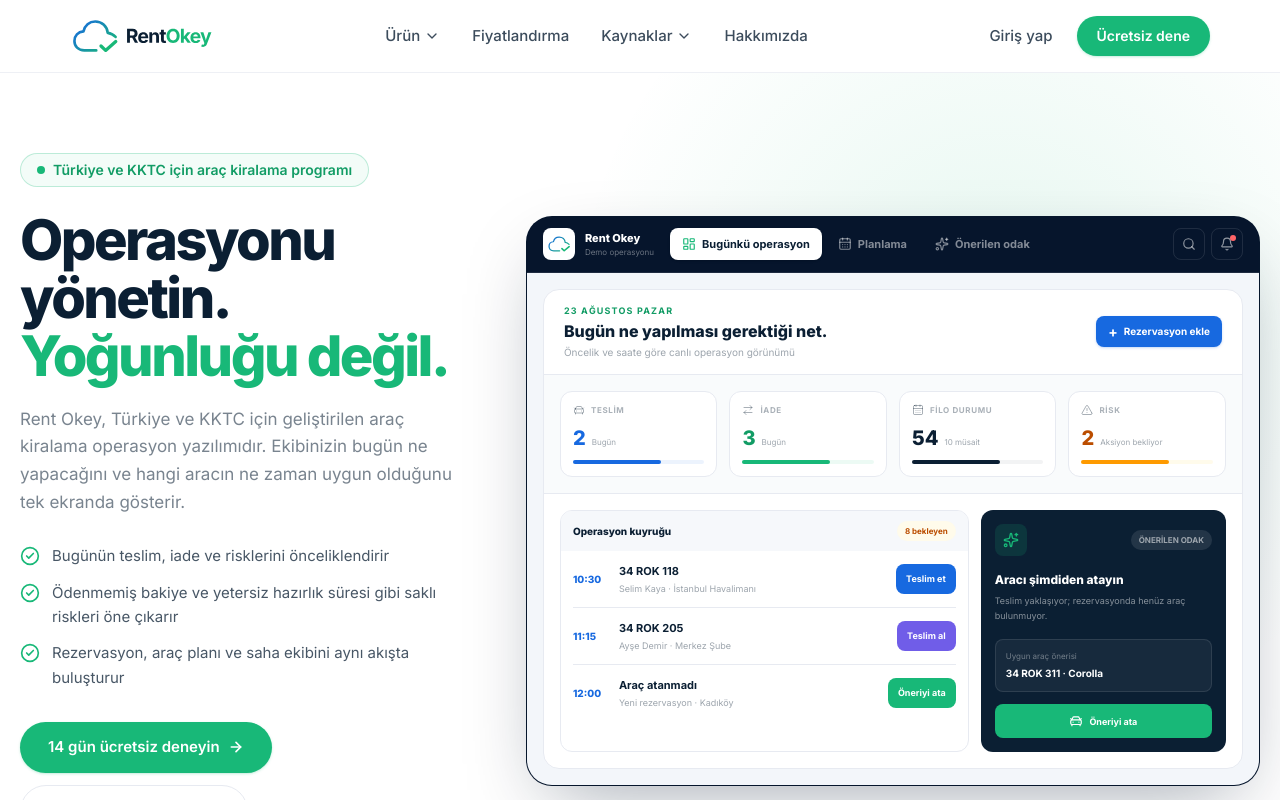
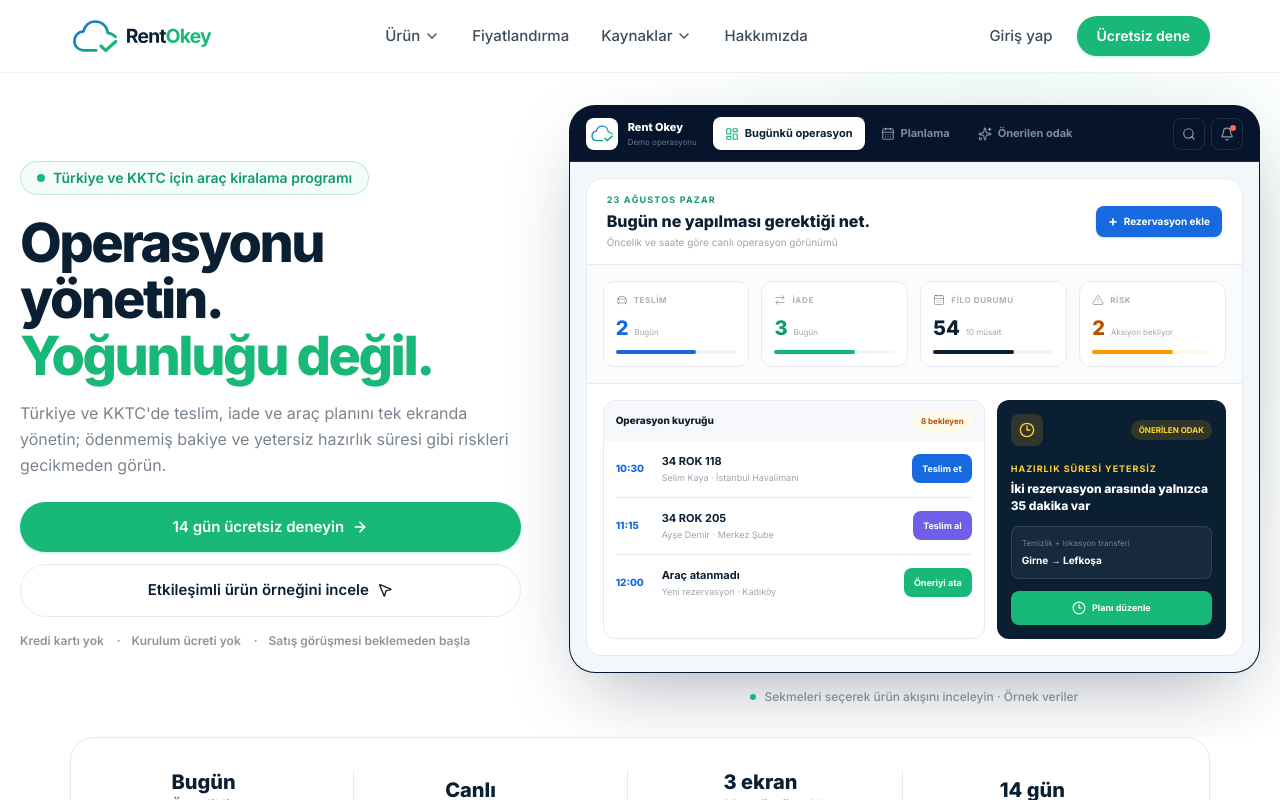
Before and after one commit to faikureturk-collab/rentokey-web, a Next.js app: page / in a window 1280 px wide. Shown: the top 800 px of the page. Built offline with nearby package versions, Linux system fonts and the light colour scheme.

Commit message:
hero bölümü güncellendi

```diff
--- a/src/components/DashboardMock.tsx
+++ b/src/components/DashboardMock.tsx
@@ -222,17 +222,17 @@
 
         <div className="rounded-xl bg-brand-navy p-3.5 text-white">
           <div className="flex items-center justify-between">
-            <span className="flex h-8 w-8 items-center justify-center rounded-lg bg-brand-green/15 text-brand-green"><Sparkles className="h-4 w-4" /></span>
-            <span className="rounded-full bg-white/10 px-2 py-1 text-[8px] font-bold text-white/55">ÖNERİLEN ODAK</span>
+            <span className="flex h-8 w-8 items-center justify-center rounded-lg bg-amber-400/15 text-amber-300"><Clock3 className="h-4 w-4" /></span>
+            <span className="rounded-full bg-amber-400/15 px-2 py-1 text-[8px] font-bold text-amber-300">ÖNERİLEN ODAK</span>
           </div>
-          <p className="mt-4 text-xs font-extrabold">Aracı şimdiden atayın</p>
-          <p className="mt-1.5 text-[9px] leading-relaxed text-white/50">Teslim yaklaşıyor; rezervasyonda henüz araç bulunmuyor.</p>
-          <div className="mt-4 rounded-lg border border-white/10 bg-white/5 p-2.5">
-            <p className="text-[8px] text-white/40">Uygun araç önerisi</p>
-            <p className="mt-1 text-[10px] font-bold">34 ROK 311 · Corolla</p>
+          <p className="mt-4 text-[9px] font-bold uppercase tracking-[0.11em] text-amber-300">Hazırlık süresi yetersiz</p>
+          <p className="mt-1.5 text-xs font-extrabold leading-snug">İki rezervasyon arasında yalnızca 35 dakika var</p>
+          <div className="mt-3 rounded-lg border border-white/10 bg-white/5 p-2.5">
+            <p className="text-[8px] text-white/40">Temizlik + lokasyon transferi</p>
+            <p className="mt-1 text-[10px] font-bold">Girne → Lefkoşa</p>
           </div>
           <button type="button" className="mt-3 flex w-full items-center justify-center gap-1.5 rounded-lg bg-brand-green py-2.5 text-[9px] font-bold text-white">
-            <CarFront className="h-3.5 w-3.5" /> Öneriyi ata
+            <Clock3 className="h-3.5 w-3.5" /> Planı düzenle
           </button>
         </div>
       </div>
--- a/src/components/home/Hero.tsx
+++ b/src/components/home/Hero.tsx
@@ -1,55 +1,50 @@
-import { CheckCircle2, MousePointer2 } from "lucide-react";
+import { MousePointer2 } from "lucide-react";
 import Button from "../Button";
 import DashboardMock from "../DashboardMock";
 
-const bullets = [
-  "Bugünün teslim, iade ve risklerini önceliklendirir",
-  "Ödenmemiş bakiye ve yetersiz hazırlık süresi gibi saklı riskleri öne çıkarır",
-  "Rezervasyon, araç planı ve saha ekibini aynı akışta buluşturur",
+const trustItems = [
+  "Kredi kartı yok",
+  "Kurulum ücreti yok",
+  "Satış görüşmesi beklemeden başla",
 ];
 
 export default function Hero() {
   return (
-    <section className="overflow-hidden bg-[radial-gradient(circle_at_78%_28%,rgba(24,184,120,0.11),transparent_36%)] py-12 sm:py-20">
-      <div className="mx-auto grid w-full max-w-[1320px] items-center gap-12 px-5 lg:grid-cols-[0.76fr_1.24fr] lg:gap-10 xl:gap-14">
+    <section className="overflow-hidden bg-[radial-gradient(circle_at_78%_28%,rgba(24,184,120,0.11),transparent_36%)] py-8 sm:py-10 lg:py-8">
+      <div className="mx-auto grid w-full max-w-[1320px] items-center gap-9 px-5 lg:grid-cols-[0.84fr_1.16fr] lg:gap-9 xl:gap-12">
         <div className="max-w-[590px]">
           <span className="inline-flex items-center gap-2 rounded-full border border-brand-green/25 bg-brand-green/5 px-4 py-1.5 text-sm font-semibold text-brand-green-dark">
             <i className="h-2 w-2 rounded-full bg-brand-green" />
             Türkiye ve KKTC için araç kiralama programı
           </span>
 
-          <h1 className="mt-6 text-4xl font-extrabold leading-[1.04] tracking-[-0.045em] text-brand-navy sm:text-5xl xl:text-[56px]">
+          <h1 className="mt-5 text-4xl font-extrabold leading-[1.04] tracking-[-0.045em] text-brand-navy sm:text-5xl xl:text-[54px]">
             <span className="sm:block">Operasyonu yönetin. </span>
             <span className="text-brand-green sm:block">Yoğunluğu değil.</span>
           </h1>
 
-          <p className="mt-5 text-base leading-relaxed text-brand-navy/55 sm:text-[17px]">
-            Rent Okey, Türkiye ve KKTC için geliştirilen araç kiralama operasyon yazılımıdır. Ekibinizin bugün ne yapacağını ve hangi aracın ne zaman uygun olduğunu tek ekranda gösterir.
+          <p className="mt-4 text-base leading-relaxed text-brand-navy/55 sm:text-[16px]">
+            Türkiye ve KKTC&apos;de teslim, iade ve araç planını tek ekranda yönetin; ödenmemiş
+            bakiye ve yetersiz hazırlık süresi gibi riskleri gecikmeden görün.
           </p>
 
-          <ul className="mt-7 space-y-3">
-            {bullets.map((bullet) => (
-              <li key={bullet} className="flex items-start gap-3">
-                <CheckCircle2 className="mt-0.5 h-5 w-5 shrink-0 text-brand-green" strokeWidth={2} />
-                <span className="text-sm leading-relaxed text-brand-navy/75 sm:text-[15px]">{bullet}</span>
-              </li>
-            ))}
-          </ul>
-
-          <div className="mt-8 flex flex-wrap items-center gap-3">
-            <Button href="/ucretsiz-dene" size="lg" icon>
+          <div className="mt-6 flex flex-col gap-3 sm:flex-row sm:items-center lg:flex-col lg:items-stretch">
+            <Button href="/ucretsiz-dene" size="lg" icon className="w-full sm:w-auto lg:w-full">
               14 gün ücretsiz deneyin
             </Button>
-            <Button href="#hero-demo" variant="secondary" size="lg">
-              Canlı demoyu incele
+            <Button href="#hero-demo" variant="secondary" size="lg" className="w-full sm:w-auto lg:w-full">
+              Etkileşimli ürün örneğini incele
               <MousePointer2 className="h-4 w-4" />
             </Button>
           </div>
 
-          <div className="mt-7 flex flex-wrap gap-x-5 gap-y-2 text-xs font-medium text-brand-navy/50">
-            <span>✓ Kredi kartı gerekmez</span>
-            <span>✓ Kurulum ücreti yok</span>
-            <span>✓ Kendi filonuzla deneyin</span>
+          <div className="mt-4 flex flex-wrap gap-x-3 gap-y-1 text-[11px] font-semibold text-brand-navy/48 sm:text-xs">
+            {trustItems.map((item, index) => (
+              <span key={item} className="inline-flex items-center gap-3">
+                {index > 0 && <i aria-hidden="true">·</i>}
+                {item}
+              </span>
+            ))}
           </div>
         </div>
 
```
Also changed, not shown: 2 other files (tests, documents, lock files or other folders).
